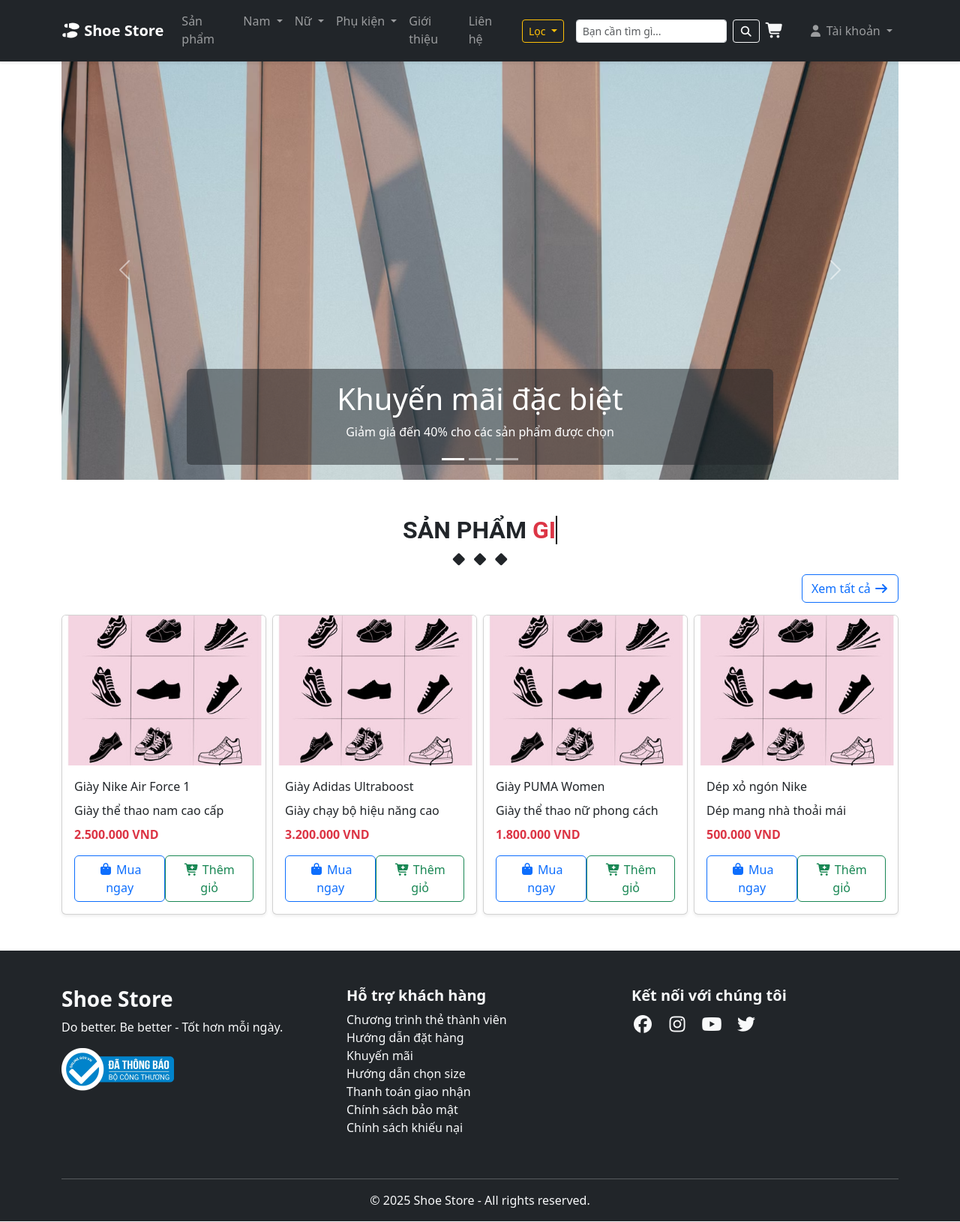
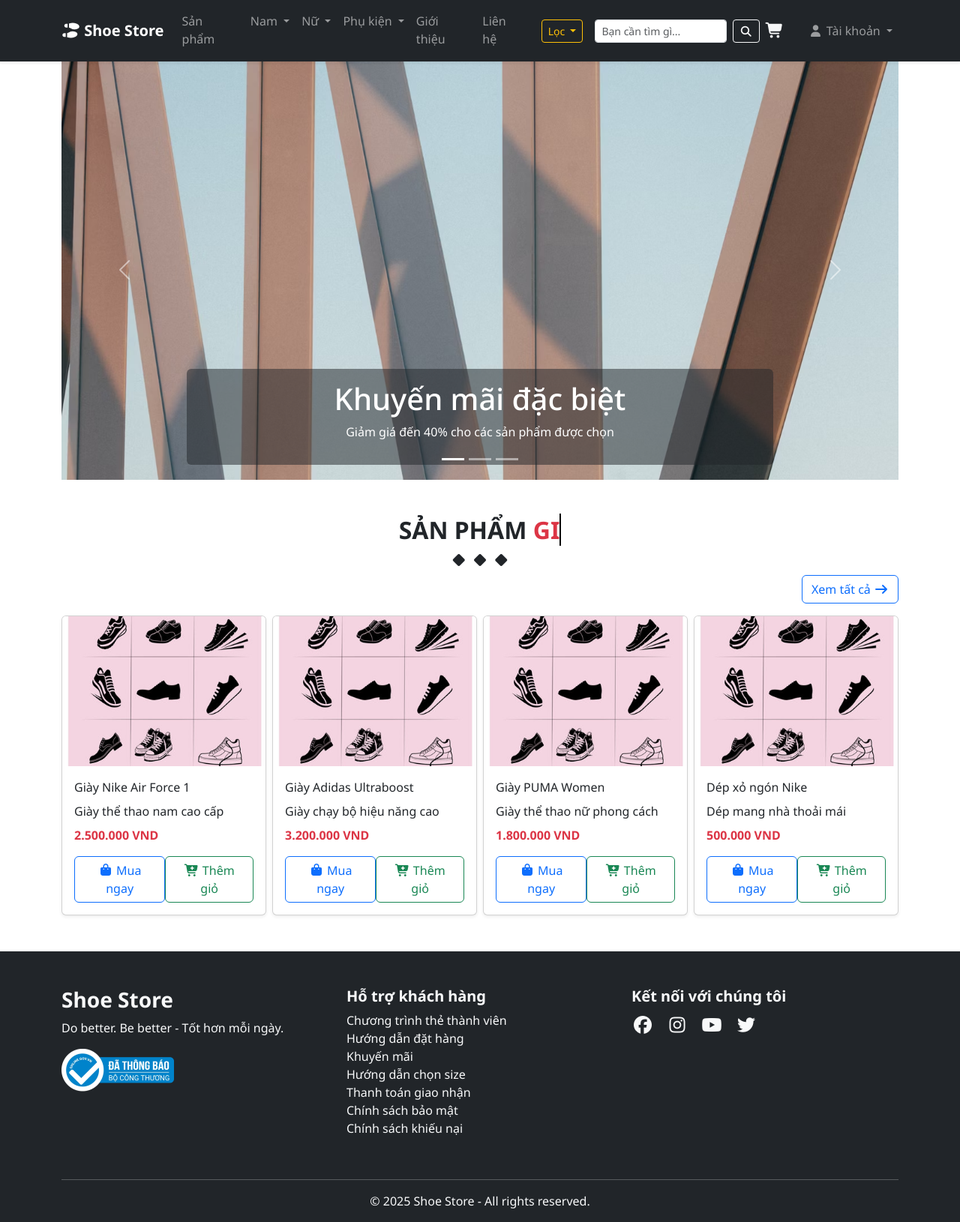
Before and after one commit to youngzboisitinh/shoes, a PHP site: page /shoes/ in a window 1280 px wide. Shown: the whole page at 75% size. Run offline with PHP 8.4, Linux system fonts and the light colour scheme; data comes from the database, SQL or seed files in the repository; some libraries are stand-ins or nearby versions.

Commit message:
Fix: Add Noto Sans Vietnamese font from Google Fonts to eliminate text encoding issues

```diff
--- a/assets/css/style.css
+++ b/assets/css/style.css
@@ -1,3 +1,10 @@
+@import url('https://fonts.googleapis.com/css2?family=Noto+Sans:wght@400;500;700&display=swap');
+
+/* Vietnamese font support */
+* {
+  font-family: "Noto Sans", -apple-system, BlinkMacSystemFont, "Segoe UI", Roboto, "Helvetica Neue", Arial, sans-serif;
+}
+
 /* Navbar fix */
 .navbar {
   box-shadow: 0 2px 4px rgba(0, 0, 0, 0.1);
--- a/index.php
+++ b/index.php
@@ -25,6 +25,7 @@ $csrf_token = $_SESSION['csrf_token'];
     <meta charset="UTF-8">
     <title>Shoe Store</title>
     <link rel="icon" type="image/x-icon" href="./favicon.ico">
+    <link href="https://fonts.googleapis.com/css2?family=Noto+Sans:wght@400;500;700&display=swap" rel="stylesheet">
     <link href="https://cdn.jsdelivr.net/npm/bootstrap@5.3.3/dist/css/bootstrap.min.css" rel="stylesheet">
     <link rel="stylesheet" href="https://cdnjs.cloudflare.com/ajax/libs/font-awesome/7.0.1/css/all.min.css"
         integrity="sha512-2SwdPD6INVrV/lHTZbO2nodKhrnDdJK9/kg2XD1r9uGqPo1cUbujc+IYdlYdEErWNu69gVcYgdxlmVmzTWnetw=="
```
